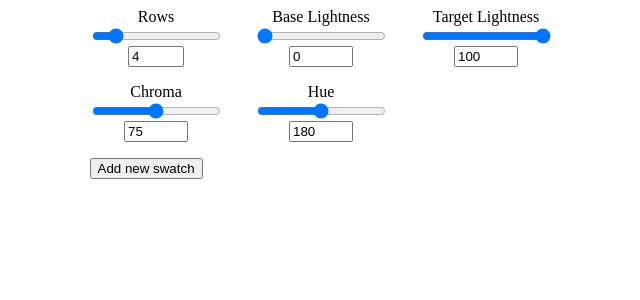
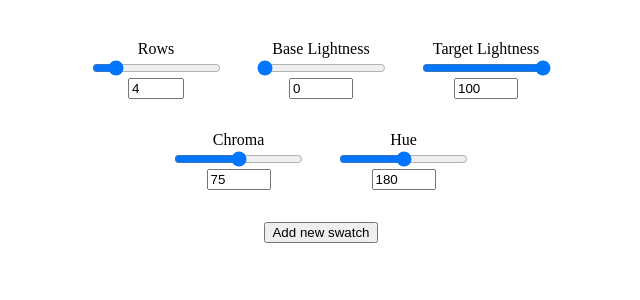
Before and after one commit to cristian-tentella/palette-generator, a SvelteKit app: page / in a window 1280 px wide. Shown: the top 300 px of the page, without its empty margins (319-959 px from the left). Built offline with nearby package versions, Linux system fonts and the light colour scheme.

Commit message:
fix: adjust gap and padding

```diff
--- a/src/routes/+page.svelte
+++ b/src/routes/+page.svelte
@@ -19,12 +19,14 @@
     display: flex;
     align-items: center;
     flex-direction: column;
+    padding: 2rem;
     gap: 4rem;
   }
 
   div {
     display: flex;
     flex-direction: column;
-    gap: 1rem;
+    align-items: center;
+    gap: 2rem;
   }
 </style>
```
